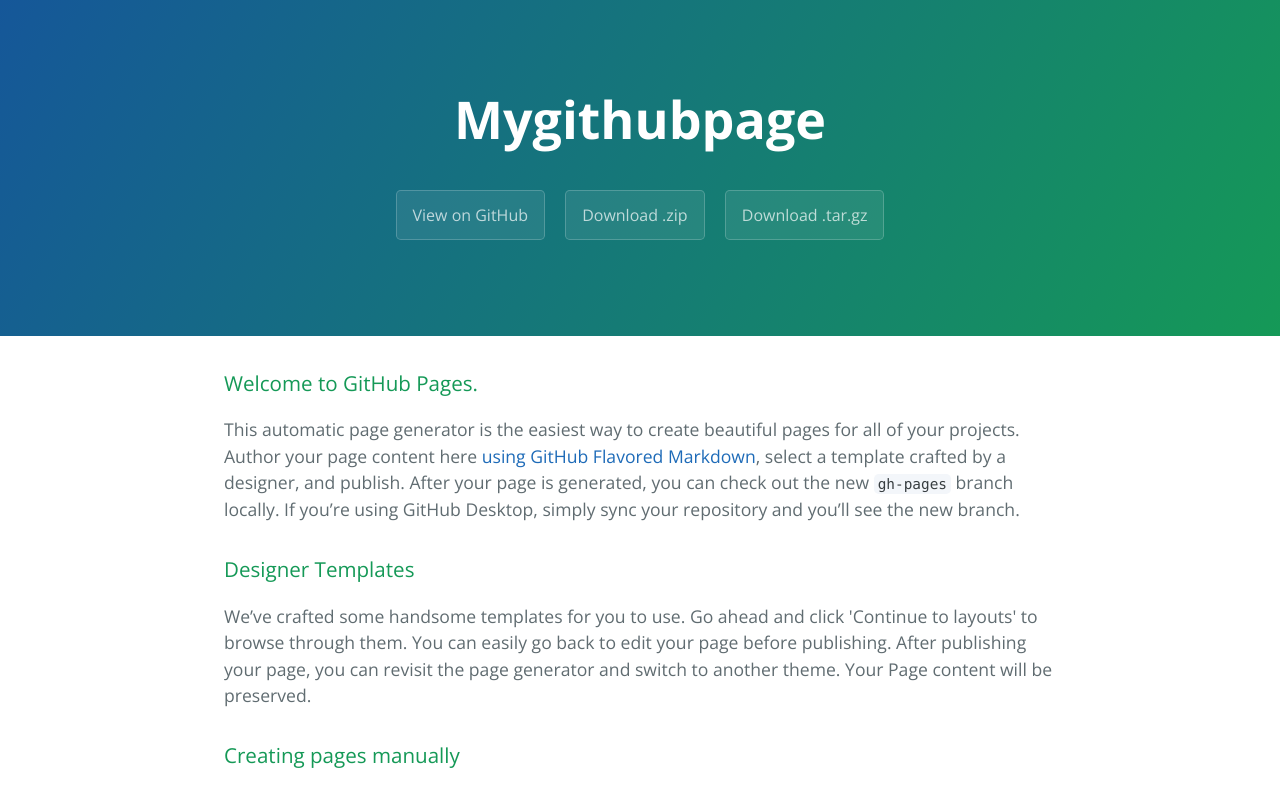
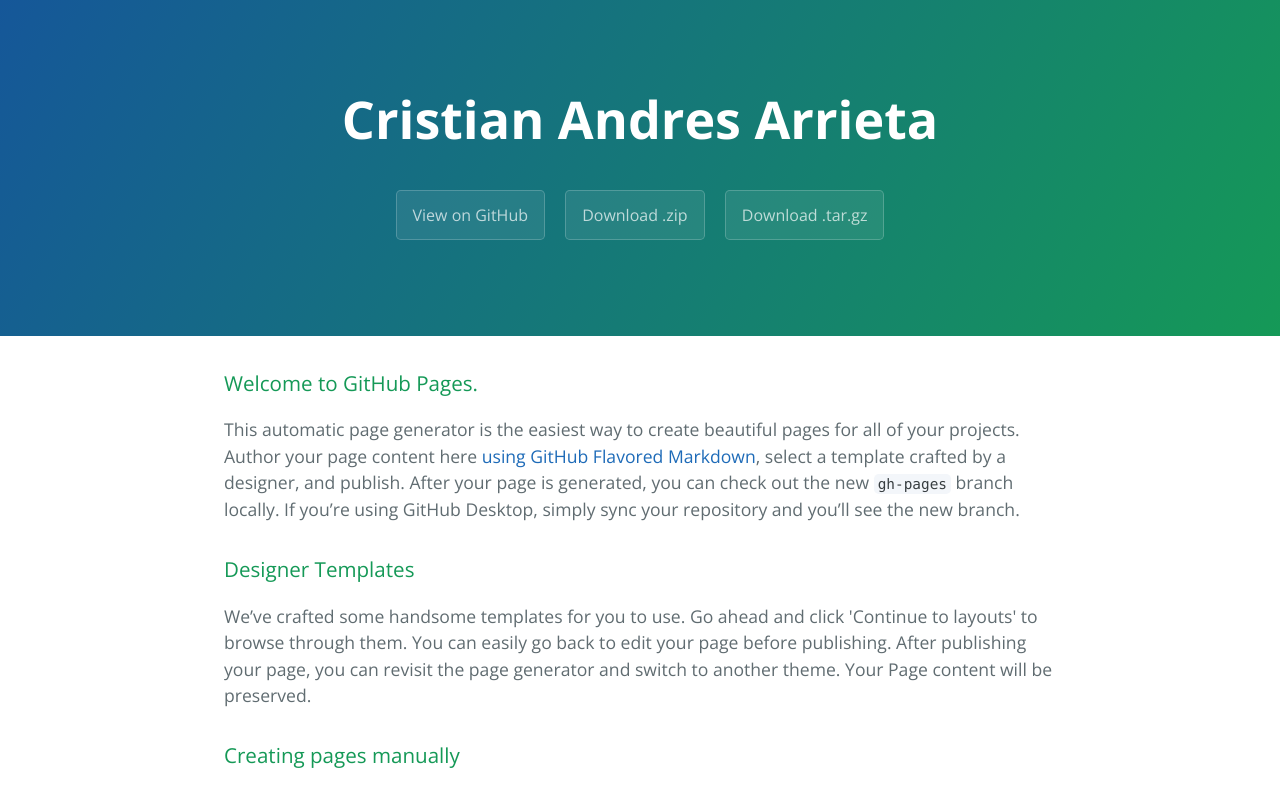
Before and after one commit to Darktowers/mygithubpage, a plain HTML site: page index.html in a window 1280 px wide. Shown: the top 786 px of the page. Drawn offline with nearby package versions, Linux system fonts and the light colour scheme.

Commit message:
Add my name test

```diff
--- a/index.html
+++ b/index.html
@@ -11,7 +11,7 @@
   </head>
   <body>
     <section class="page-header">
-      <h1 class="project-name">Mygithubpage</h1>
+      <h1 class="project-name">Cristian Andres Arrieta</h1>
       <h2 class="project-tagline"></h2>
       <a href="https://github.com/Darktowers/mygithubpage" class="btn">View on GitHub</a>
       <a href="https://github.com/Darktowers/mygithubpage/zipball/master" class="btn">Download .zip</a>
```
